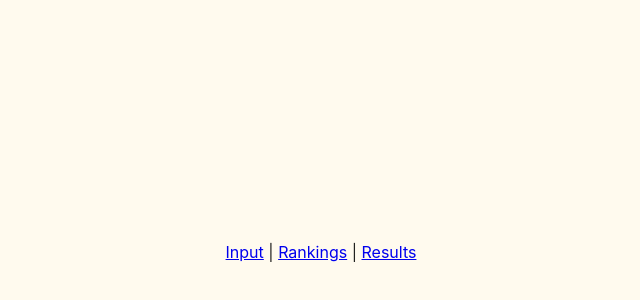
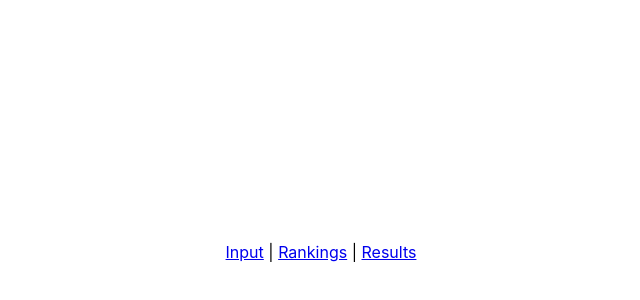
Before and after one commit to riasingh125/forge-spring25-software, a React (Vite) app in the folder frontend/: page / in a window 1280 px wide. Shown: the part 148-448 px from the top of the page, without its empty margins (319-959 px from the left). Built offline with nearby package versions, Linux system fonts and the light colour scheme.

Commit message:
added colors as variables for later use

```diff
--- a/frontend/src/index.css
+++ b/frontend/src/index.css
@@ -2,11 +2,16 @@
   font-family: Inter, system-ui, Avenir, Helvetica, Arial, sans-serif;
   line-height: 1.5;
   font-weight: 400;
-
+  --burgundy: #6D2B22;
+  --dark-blue: #416774;
+  --gray: #433A3A;
+  --background-off-white: #FFFAEE;
+  --textbox-off-white: #F8F5ED;
+  --light-gray: #7D7D7D;
+  --navy: #203F72;
   color-scheme: light;
-  color: rgba(0, 0, 0, 0.87);
-  background-color: #fffaee;
-
+  color: black;
+  background-color: background-off-white;
   font-synthesis: none;
   text-rendering: optimizeLegibility;
   -webkit-font-smoothing: antialiased;
@@ -20,7 +25,7 @@ h1 {
 }
 
 h2 {
-  color: #6d2b22;
+  color: var(--burgundy);
   -webkit-text-stroke-width: 0.3px;
   -webkit-text-stroke-color: #000;
   font-family: Georgia;
@@ -48,13 +53,13 @@ button {
   font-size: 1em;
   font-weight: 500;
   font-family: inherit;
-  background-color: #416774;
+  background-color: var(--dark-blue);
   cursor: pointer;
   border: none;
   color: white;
 }
 button:hover {
-  background-color: #203f72;
+  background-color: var(--navy);
 }
 button:focus,
 button:focus-visible {
```
